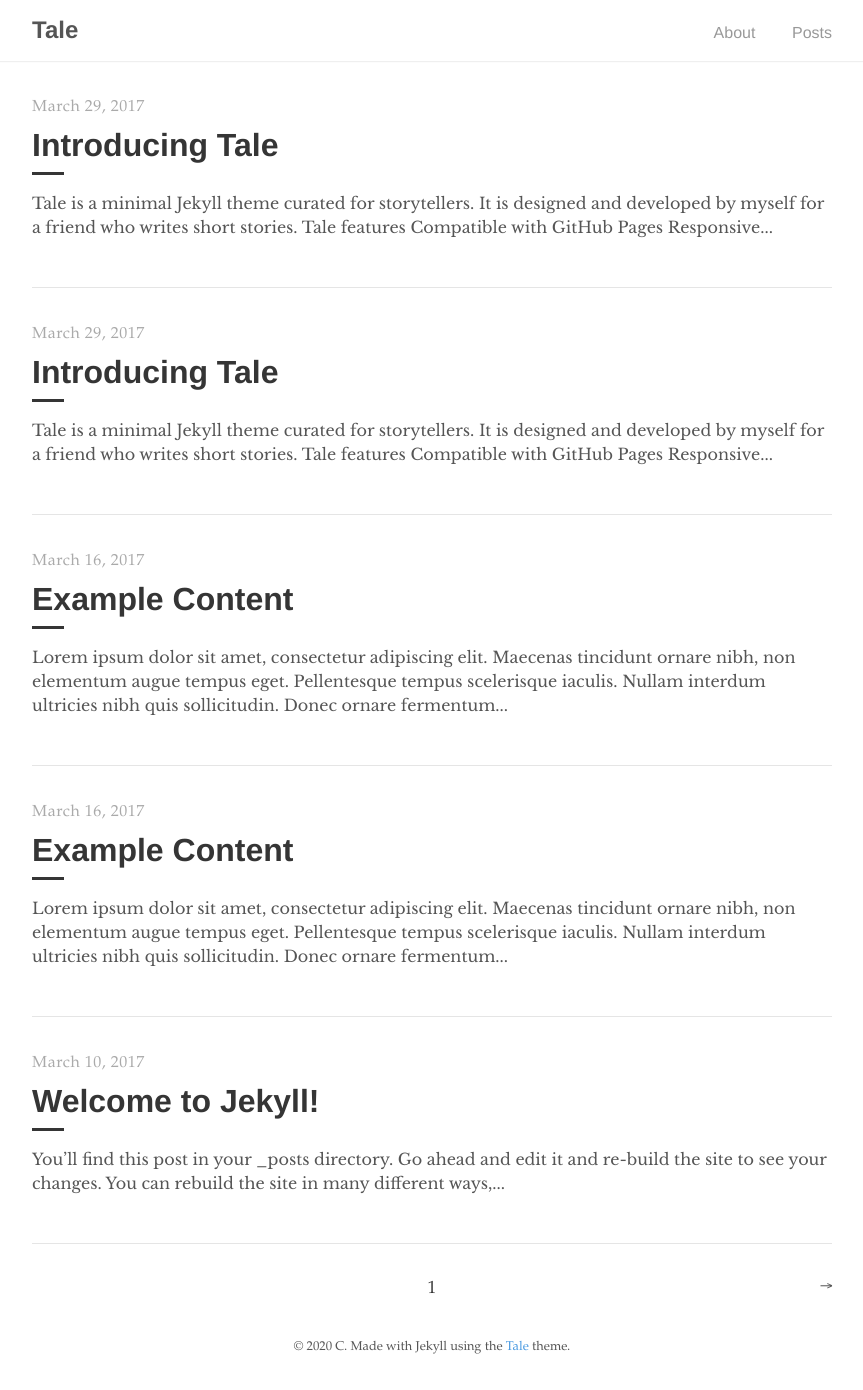
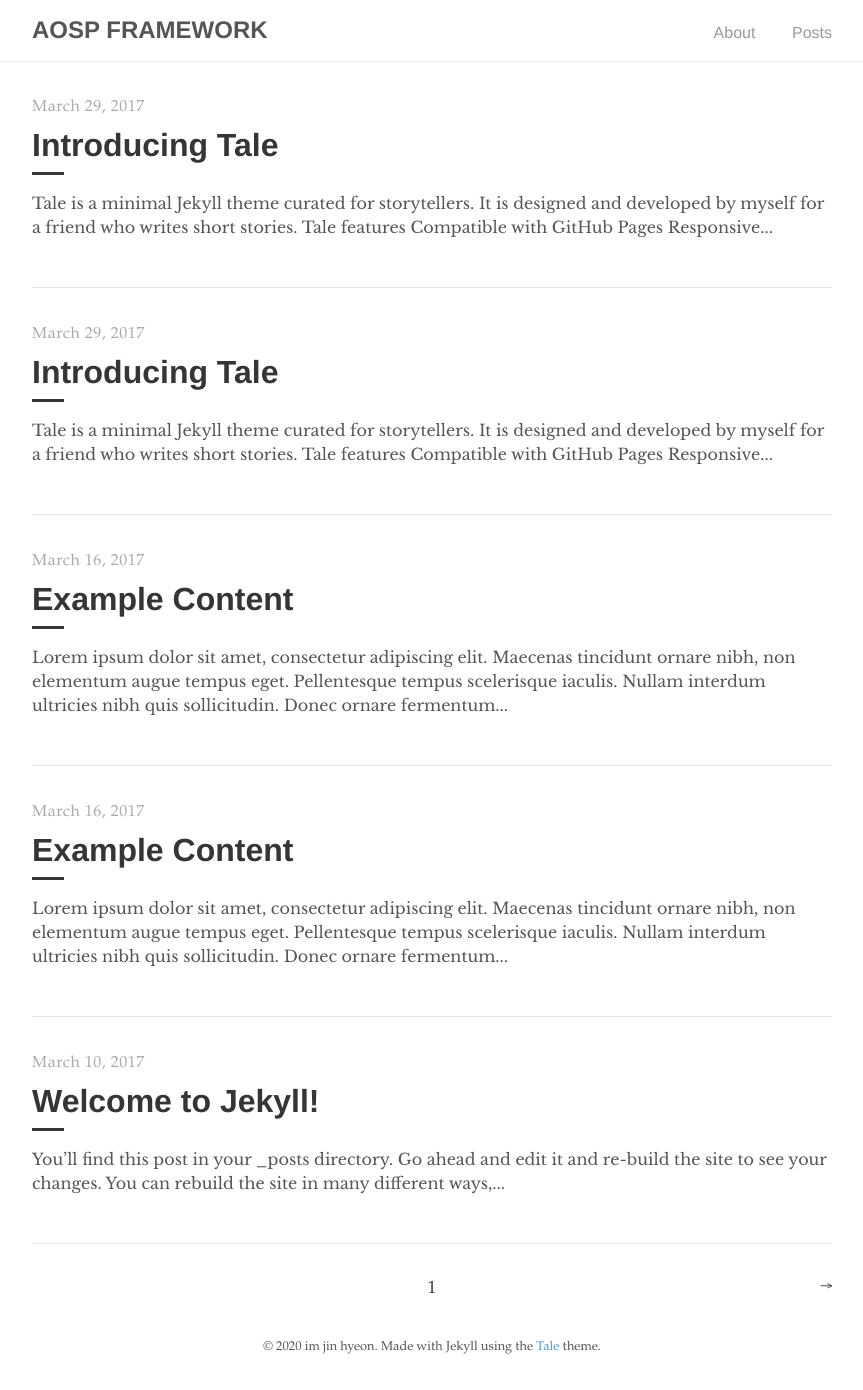
Before and after one commit to nivkhdif/nivkhdif.github.io, a Jekyll site: the page built from index.html, in a window 1280 px wide. Shown: the whole page, without its empty margins (208-1071 px from the left). Built offline with Jekyll 4.4.1, drawn with Linux system fonts in a browser that asks for light colours; the list of posts is cut into pages by our own code.

Commit message:
Update _config.yml

```diff
--- a/_config.yml
+++ b/_config.yml
@@ -1,15 +1,15 @@
 # Site settings
-title:          Tale
-description:    "Minimal Jekyll theme for storytellers"
+title:          AOSP FRAMEWORK
+description:    ""
 baseurl:        ""
 url:            "https://nivkhdif.github.io"
 
 # Google Analytics
-google_analytics: UA—XXXXXXXX-X
+#google_analytics: UA—XXXXXXXX-X
 
 # Author
 author:
-  name:         C
+  name:         im jin hyeon
   email:        evigt3242@gmail.com
 
 # Build settings
```
